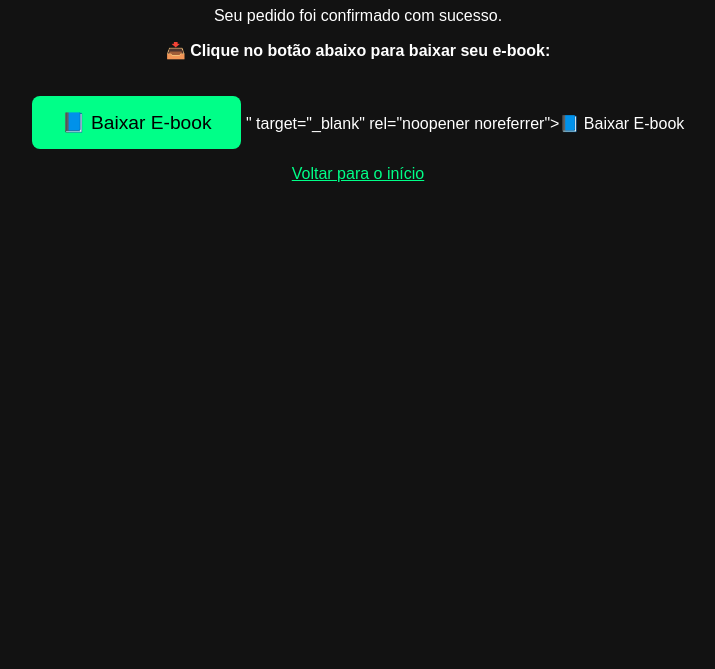
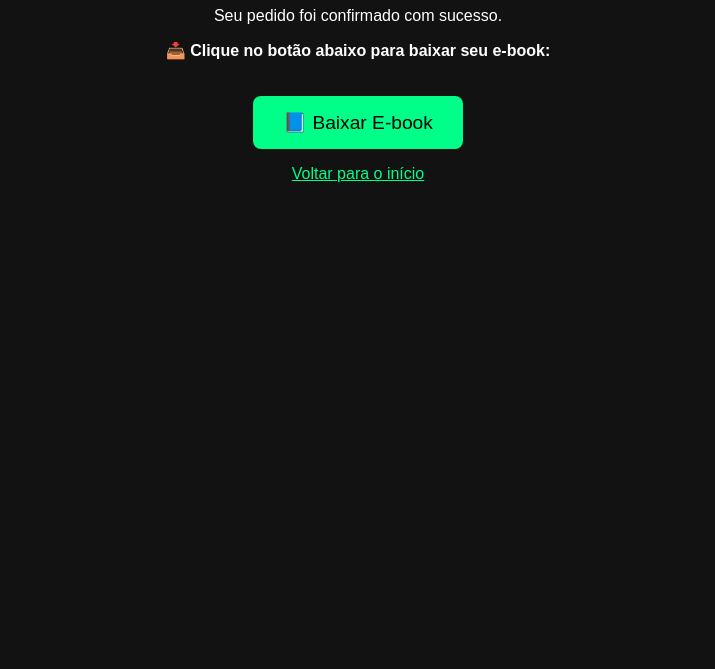
Before and after one commit to Dozeroaomilhao/DoZeroaoMilh-o-, a plain HTML site: page obrigado.html in a window 1280 px wide. Shown: the part 131-800 px from the top of the page, without its empty margins (282-997 px from the left). Drawn offline with Linux system fonts and the light colour scheme.

Commit message:
Update obrigado.html

```diff
--- a/obrigado.html
+++ b/obrigado.html
@@ -31,8 +31,8 @@
   <h1>Obrigado pela sua compra!</h1>
   <p>Seu pedido foi confirmado com sucesso.</p>
   <p><strong>📥 Clique no botão abaixo para baixar seu e-book:</strong></p>
-  <p><a class="download-btn" href="<a class="download-btn" href="Aumentando_Sua_Renda_-_Guia_Pratica.pdf" target="_blank" rel="noopener noreferrer">📘 Baixar E-book</a>
-" target="_blank" rel="noopener noreferrer">📘 Baixar E-book</a></p>
+  <p><a class="download-btn" href="<a class="download-btn" href="Aumentando_Sua_Renda_-_Guia_Pratica.pdf"
+    target="_blank" rel="noopener noreferrer">📘 Baixar E-book</a>
   <p><a href="index.html" style="color:#00ff88;">Voltar para o início</a></p>
 </body>
 </html>
```
